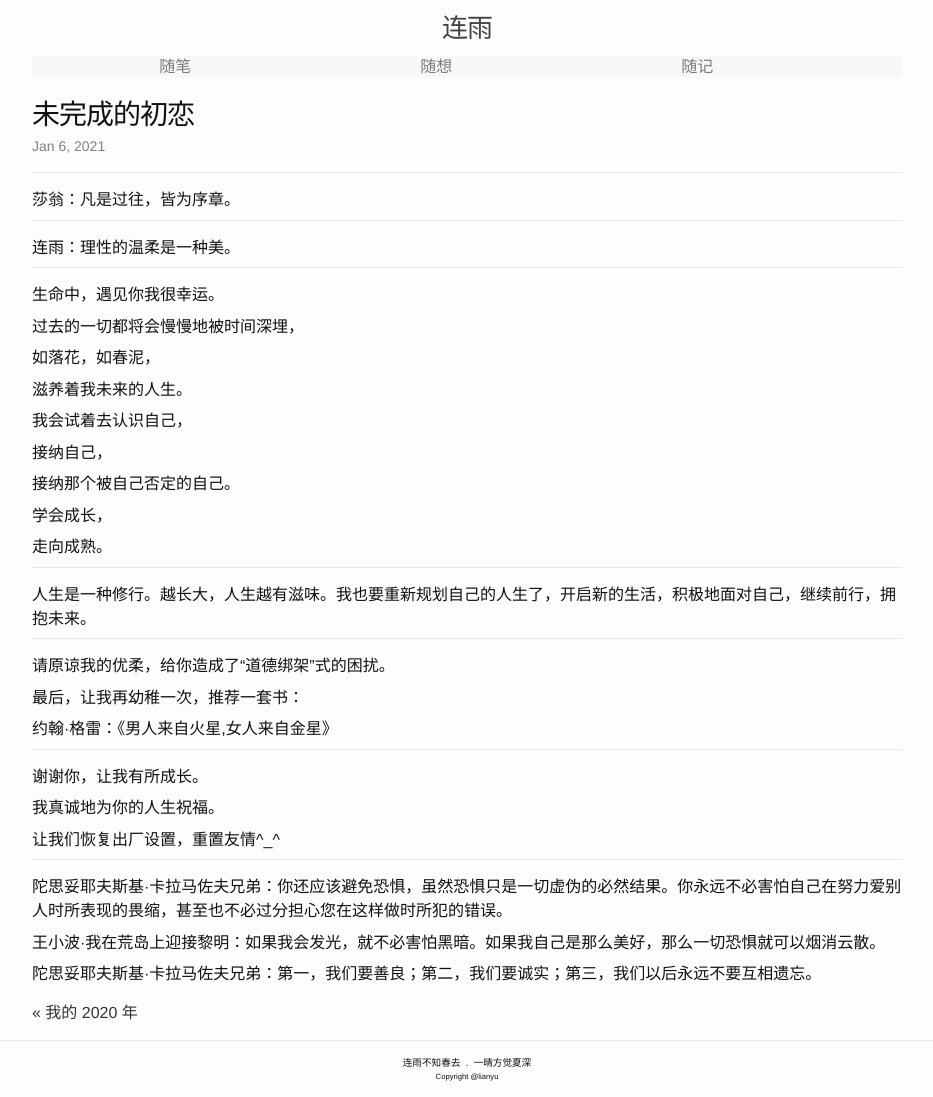
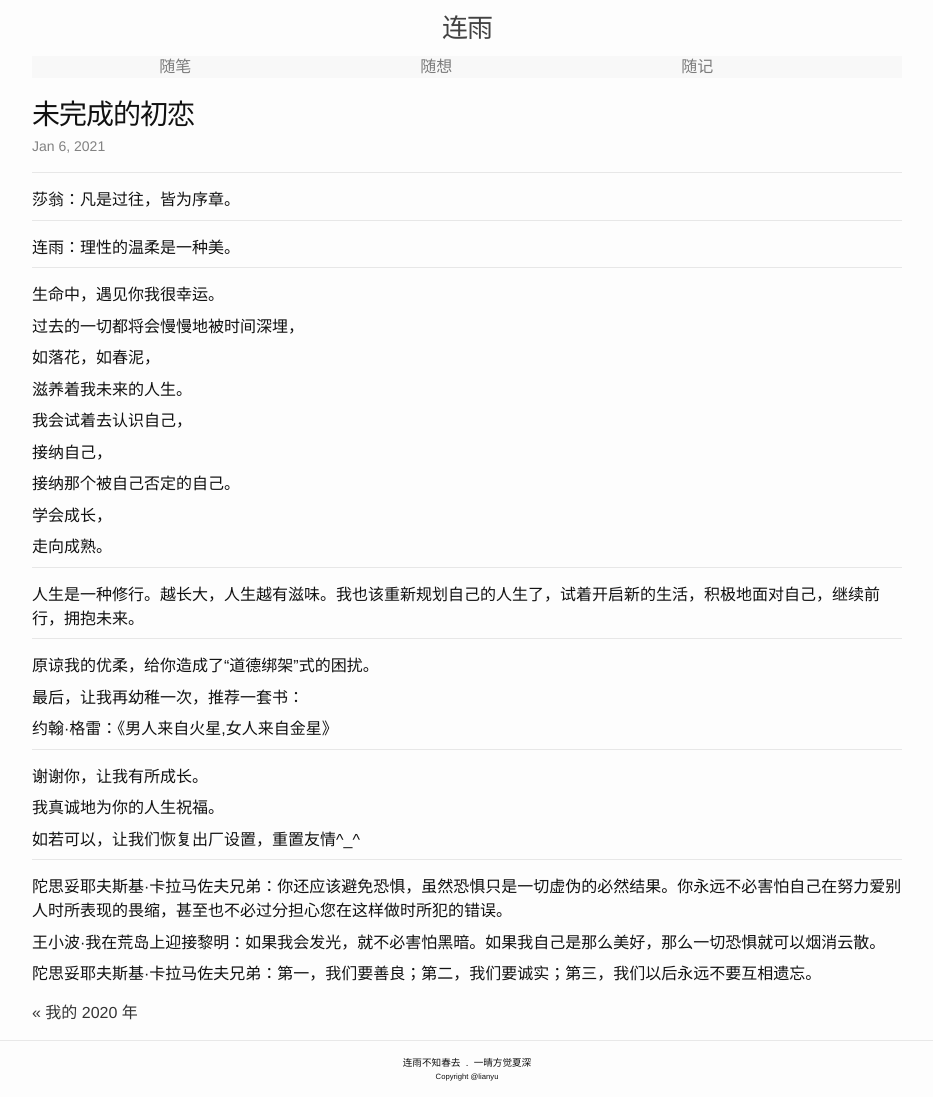
Before and after one commit to lianyu1115/lianyu, a Jekyll site: the page built from _journals/2021-01-06-未完成的初恋.md, in a window 1280 px wide. Shown: the whole page, without its empty margins (173-1106 px from the left). Built offline with Jekyll 4.4.1, drawn with Linux system fonts in a browser that asks for light colours.

Commit message:
Update 2021-01-06-未完成的初恋.md

```diff
--- a/_journals/2021-01-06-未完成的初恋.md
+++ b/_journals/2021-01-06-未完成的初恋.md
@@ -35,11 +35,11 @@ tags: ''
 
 - - -
 
-人生是一种修行。越长大，人生越有滋味。我也要重新规划自己的人生了，开启新的生活，积极地面对自己，继续前行，拥抱未来。
+人生是一种修行。越长大，人生越有滋味。我也该重新规划自己的人生了，试着开启新的生活，积极地面对自己，继续前行，拥抱未来。
 
 - - -
 
-请原谅我的优柔，给你造成了“道德绑架”式的困扰。
+原谅我的优柔，给你造成了“道德绑架”式的困扰。
 
 最后，让我再幼稚一次，推荐一套书：
 
@@ -51,7 +51,7 @@ tags: ''
 
 我真诚地为你的人生祝福。
 
-让我们恢复出厂设置，重置友情^\_^
+如若可以，让我们恢复出厂设置，重置友情^\_^
 
 - - -
 
```
